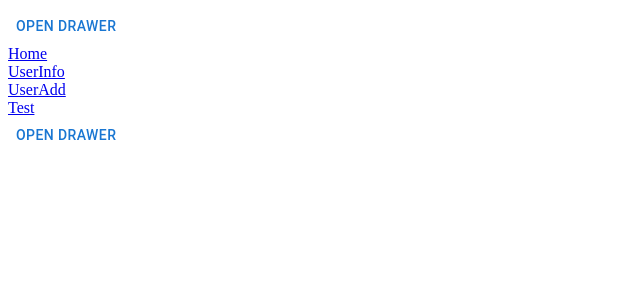
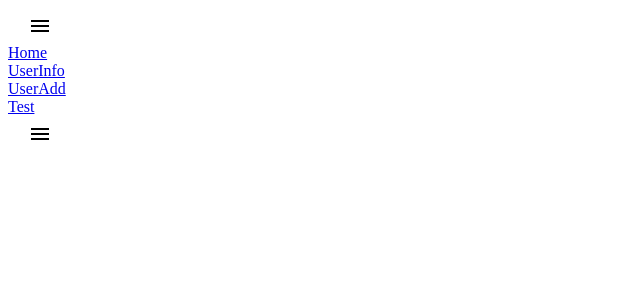
Before and after one commit to koyamal/gae-app, a React (Create React App) app in the folder client/: page /test in a window 1280 px wide. Shown: the top 300 px of the page, without its empty margins (0-640 px from the left). Built offline with nearby package versions, Linux system fonts and the light colour scheme.

Commit message:
デザインを修正

```diff
--- a/client/src/components/pages/Test.tsx
+++ b/client/src/components/pages/Test.tsx
@@ -10,6 +10,7 @@ import ListItemIcon from '@mui/material/ListItemIcon';
 import ListItemText from '@mui/material/ListItemText';
 import InboxIcon from '@mui/icons-material/MoveToInbox';
 import MailIcon from '@mui/icons-material/Mail';
+import MenuIcon from '@mui/icons-material/Menu';
 import { Link } from 'react-router-dom';
 
 export default function TemporaryDrawer() {
@@ -60,7 +61,9 @@ export default function TemporaryDrawer() {
 
   return (
     <div>
-      <Button onClick={toggleDrawer(true)}>Open drawer</Button>
+      <Button onClick={toggleDrawer(true)}>
+        <MenuIcon style={{color: "black"}} />
+      </Button>
       <Drawer open={open} onClose={toggleDrawer(false)}>
         {DrawerList}
       </Drawer>
```
